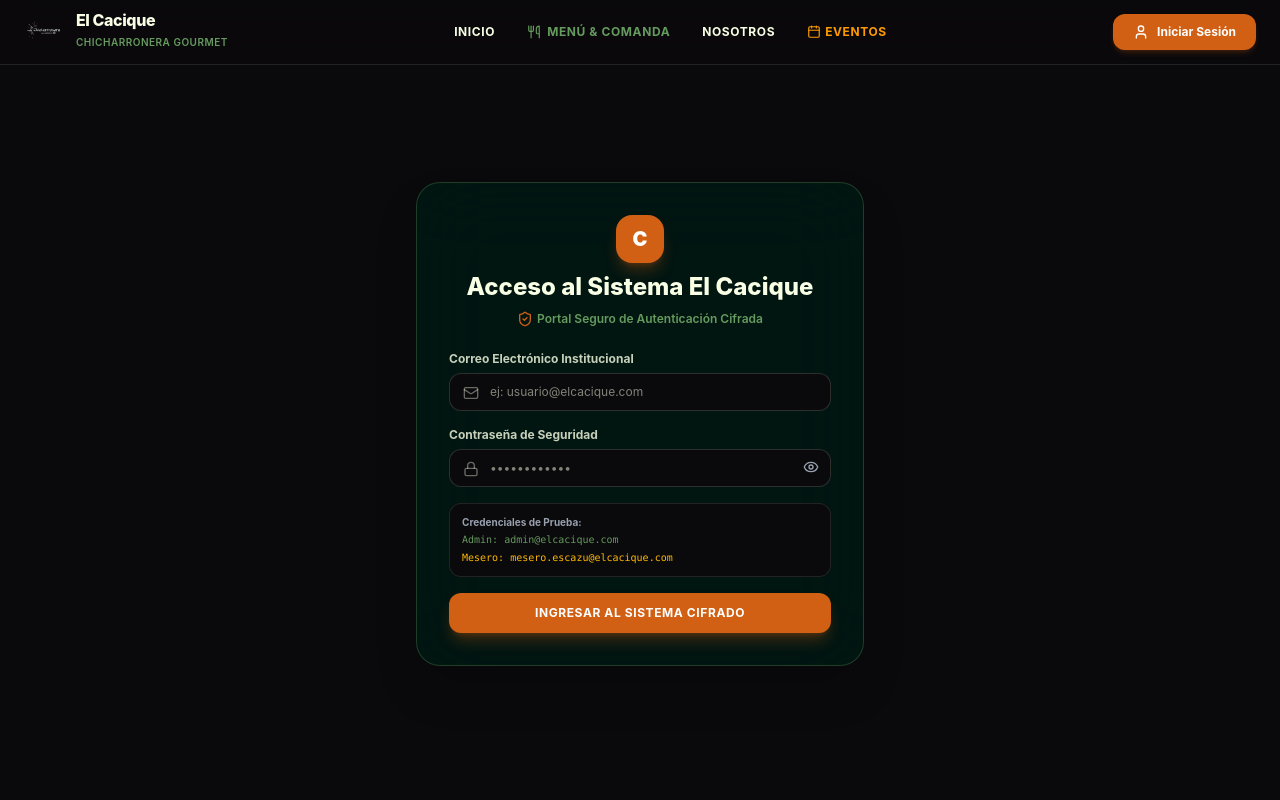
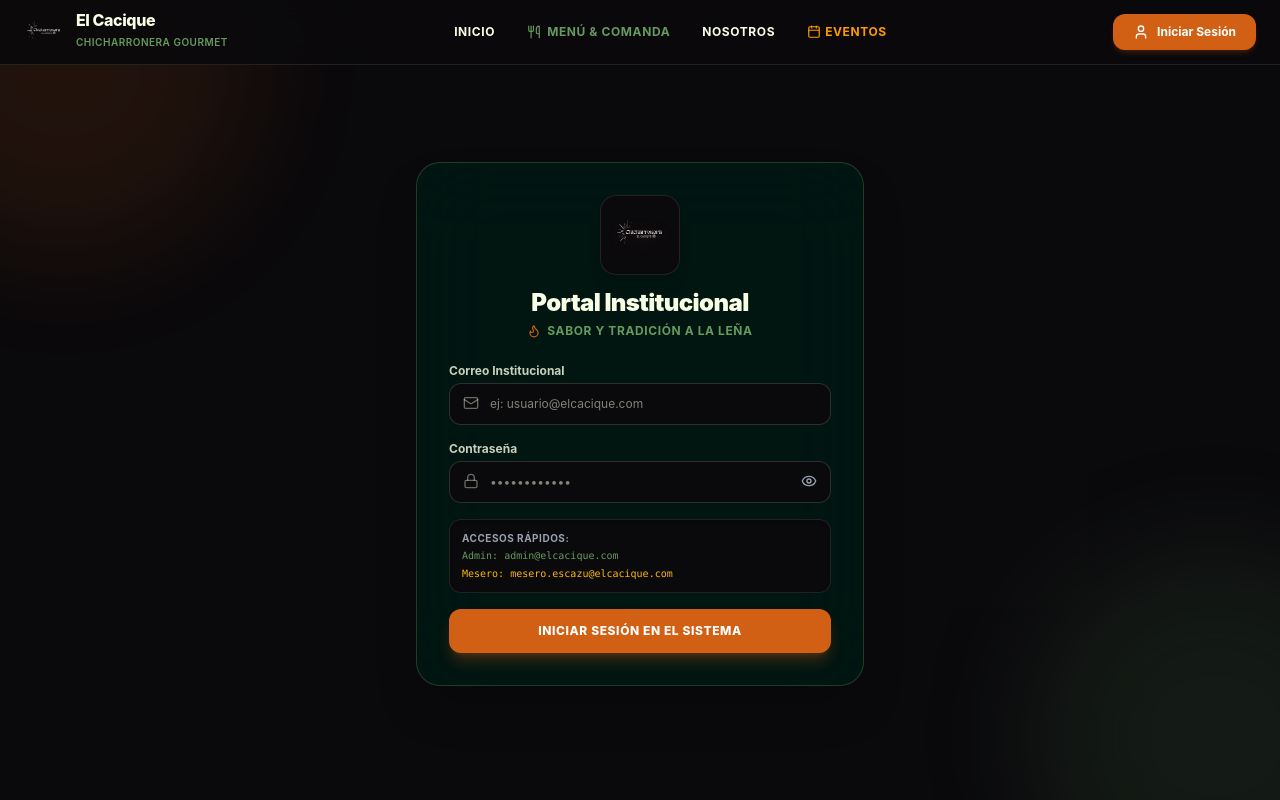
Before and after one commit to AngelDST13/Proyecto-Restaurante, a React (Vite) app: page /login in a window 1280 px wide. Shown: the top 800 px of the page. Built offline with nearby package versions, Linux system fonts and the light colour scheme; the HTML template or start-up script is replaced by a standard one.

Commit message:
feat: eliminacion total de nombre de prueba GourmetSync, integracion de logo oficial en login, animaciones fluidas y eslogan corporativo institucional

```diff
--- a/src/pages/Login.jsx
+++ b/src/pages/Login.jsx
@@ -2,7 +2,8 @@ import { useState } from 'react';
 import { useNavigate } from 'react-router-dom';
 import { useAuth } from '../context/AuthContext';
 import Toast from '../components/Toast';
-import { Lock, Mail, ShieldCheck, Eye, EyeOff } from 'lucide-react';
+import { Lock, Mail, Eye, EyeOff, Flame } from 'lucide-react';
+import logoNegro from '../assets/img/LogoN.svg';
 
 export default function Login() {
   const { login } = useAuth();
@@ -24,7 +25,7 @@ export default function Login() {
     }
 
     const loggedUser = login(email, password);
-    showToast('¡Autenticación cifrada exitosa!', 'success');
+    showToast('¡Bienvenido a Chicharronera El Cacique!', 'success');
 
     setTimeout(() => {
       if (loggedUser.rol === 'administrador') navigate('/admin');
@@ -34,7 +35,12 @@ export default function Login() {
   };
 
   return (
-    <div className="min-h-screen pt-28 pb-16 px-4 flex items-center justify-center bg-[#0A090C]">
+    <div className="min-h-screen pt-28 pb-16 px-4 flex items-center justify-center bg-[#0A090C] relative overflow-hidden">
+
+      {/* EFECTOS DE LUZ AMBIENTAL DE FONDO */}
+      <div className="absolute -top-32 -left-32 w-96 h-96 bg-[#D16014]/15 rounded-full blur-3xl pointer-events-none animate-pulse" />
+      <div className="absolute -bottom-32 -right-32 w-96 h-96 bg-[#659B5E]/15 rounded-full blur-3xl pointer-events-none animate-pulse" />
+
       {toast.show && (
         <Toast
           message={toast.message}
@@ -43,27 +49,36 @@ export default function Login() {
         />
       )}
 
-      <div className="w-full max-w-md bg-[#001812]/90 backdrop-blur-2xl border border-[#659B5E]/30 rounded-3xl p-8 space-y-6 shadow-2xl relative overflow-hidden">
-        <div className="text-center space-y-2">
-          <div className="w-12 h-12 rounded-2xl bg-[#D16014] text-white font-black text-xl flex items-center justify-center mx-auto shadow-lg shadow-[#D16014]/30">
-            C
+      <div className="w-full max-w-md bg-[#001812]/90 backdrop-blur-2xl border border-[#659B5E]/30 rounded-3xl p-8 space-y-6 shadow-2xl relative z-10 transform transition-all duration-500 hover:scale-[1.01]">
+
+        {/* CABECERA CON LOGO OFICIAL */}
+        <div className="text-center space-y-3">
+          <div className="w-20 h-20 rounded-2xl bg-[#0A090C] border border-[#F8FFE5]/10 shadow-lg mx-auto flex items-center justify-center p-3 group">
+            <img
+              src={logoNegro}
+              alt="Logo El Cacique"
+              className="w-full h-full object-contain filter drop-shadow-[0_4px_8px_rgba(209,96,20,0.4)] group-hover:scale-110 transition-transform duration-300"
+            />
           </div>
-          <h2 className="text-2xl font-extrabold text-[#F8FFE5]">
-            Acceso al Sistema El Cacique
-          </h2>
-          <p className="text-xs text-[#659B5E] font-semibold flex items-center justify-center gap-1">
-            <ShieldCheck className="w-4 h-4 text-[#D16014]" />
-            <span>Portal Seguro de Autenticación Cifrada</span>
-          </p>
+
+          <div>
+            <h2 className="text-2xl font-black text-[#F8FFE5] tracking-tight">
+              Portal Institucional
+            </h2>
+            <p className="text-xs text-[#659B5E] font-bold uppercase tracking-wider mt-1 flex items-center justify-center gap-1.5">
+              <Flame className="w-3.5 h-3.5 text-[#D16014]" />
+              <span>Sabor y Tradición a la Leña</span>
+            </p>
+          </div>
         </div>
 
-        {/* FORMULARIO CON ANTI-AUTOLLENADO */}
+        {/* FORMULARIO */}
         <form onSubmit={handleAuthSubmit} autoComplete="off" className="space-y-4 text-xs">
 
-          <div>
-            <label className="block mb-1.5 font-bold text-[#F8FFE5]/80">Correo Electrónico Institucional</label>
-            <div className="relative">
-              <Mail className="w-4 h-4 absolute left-3.5 top-3 text-[#F8FFE5]/40" />
+          <div className="space-y-1">
+            <label className="block font-bold text-[#F8FFE5]/80">Correo Institucional</label>
+            <div className="relative group">
+              <Mail className="w-4 h-4 absolute left-3.5 top-3 text-[#F8FFE5]/40 group-focus-within:text-[#D16014] transition-colors" />
               <input
                 type="email"
                 name="user_email_secure"
@@ -72,15 +87,15 @@ export default function Login() {
                 value={email}
                 onChange={e => setEmail(e.target.value)}
                 required
-                className="w-full bg-[#0A090C] border border-[#F8FFE5]/15 rounded-xl pl-10 pr-4 py-2.5 text-[#F8FFE5] focus:outline-none focus:border-[#D16014]"
+                className="w-full bg-[#0A090C] border border-[#F8FFE5]/15 rounded-xl pl-10 pr-4 py-3 text-[#F8FFE5] focus:outline-none focus:border-[#D16014] transition-colors"
               />
             </div>
           </div>
 
-          <div>
-            <label className="block mb-1.5 font-bold text-[#F8FFE5]/80">Contraseña de Seguridad</label>
-            <div className="relative">
-              <Lock className="w-4 h-4 absolute left-3.5 top-3 text-[#F8FFE5]/40" />
+          <div className="space-y-1">
+            <label className="block font-bold text-[#F8FFE5]/80">Contraseña</label>
+            <div className="relative group">
+              <Lock className="w-4 h-4 absolute left-3.5 top-3 text-[#F8FFE5]/40 group-focus-within:text-[#D16014] transition-colors" />
               <input
                 type={showPassword ? 'text' : 'password'}
                 name="user_password_secure"
@@ -89,26 +104,29 @@ export default function Login() {
                 value={password}
                 onChange={e => setPassword(e.target.value)}
                 required
-                className="w-full bg-[#0A090C] border border-[#F8FFE5]/15 rounded-xl pl-10 pr-10 py-2.5 text-[#F8FFE5] focus:outline-none focus:border-[#D16014]"
+                className="w-full bg-[#0A090C] border border-[#F8FFE5]/15 rounded-xl pl-10 pr-10 py-3 text-[#F8FFE5] focus:outline-none focus:border-[#D16014] transition-colors"
               />
               <button
                 type="button"
                 onClick={() => setShowPassword(!showPassword)}
-                className="absolute right-3 top-2.5 text-gray-400 hover:text-white"
+                className="absolute right-3.5 top-3 text-gray-400 hover:text-white cursor-pointer"
               >
                 {showPassword ? <EyeOff className="w-4 h-4" /> : <Eye className="w-4 h-4" />}
               </button>
             </div>
           </div>
 
-          <div className="p-3 bg-[#0A090C] border border-[#F8FFE5]/10 rounded-xl space-y-1">
-            <span className="text-[10px] text-gray-400 font-bold block">Credenciales de Prueba:</span>
+          <div className="p-3 bg-[#0A090C] border border-[#F8FFE5]/10 rounded-xl space-y-1 shadow-inner">
+            <span className="text-[10px] text-gray-400 font-bold block uppercase tracking-wider">Accesos Rápidos:</span>
             <span className="text-[10px] text-[#659B5E] block font-mono">Admin: admin@elcacique.com</span>
             <span className="text-[10px] text-amber-400 block font-mono">Mesero: mesero.escazu@elcacique.com</span>
           </div>
 
-          <button type="submit" className="w-full py-3 rounded-xl bg-[#D16014] hover:bg-[#b8510f] font-bold text-white text-xs shadow-lg shadow-[#D16014]/30 transition-all uppercase tracking-wider">
-            Ingresar al Sistema Cifrado
+          <button
+            type="submit"
+            className="w-full py-3.5 rounded-xl bg-[#D16014] hover:bg-[#b8510f] font-extrabold text-white text-xs shadow-lg shadow-[#D16014]/30 transition-all duration-300 hover:scale-[1.02] active:scale-[0.98] uppercase tracking-wider cursor-pointer"
+          >
+            Iniciar Sesión en el Sistema
           </button>
         </form>
       </div>
```
